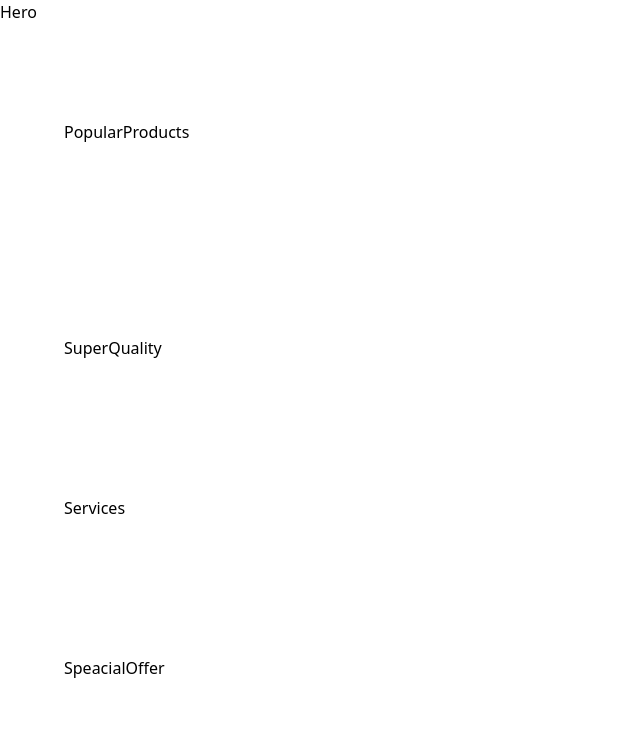
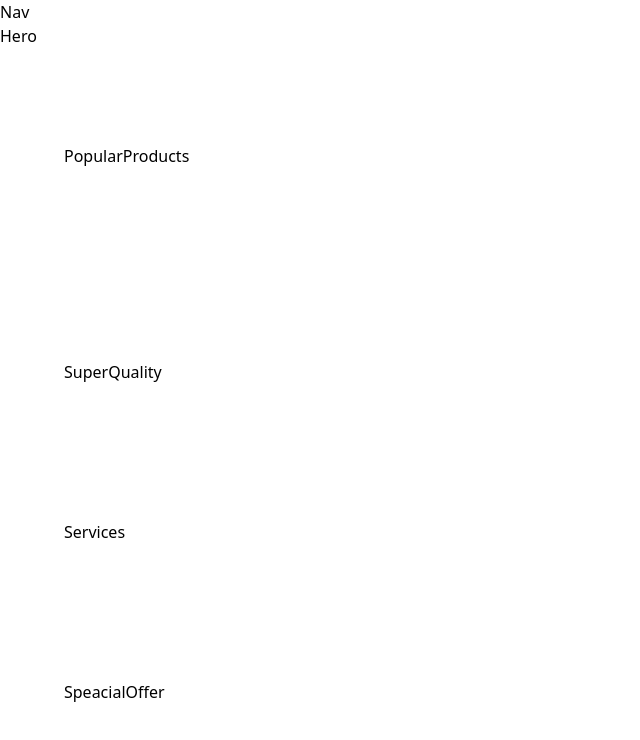
Before and after one commit to FIDELIS-TUWEI/Nike-App, a React (Vite) app: page / in a window 1280 px wide. Shown: the top 740 px of the page, without its empty margins (0-640 px from the left). Built offline with nearby package versions, Linux system fonts and the light colour scheme; a web font is replaced by a local one.

Commit message:
Nav component imported

```diff
--- a/src/App.jsx
+++ b/src/App.jsx
@@ -1,3 +1,4 @@
+import Nav from "./components/Nav";
 import { Hero, PopularProducts, SuperQuality,
   Services, SpecialOffer, CustomerReviews,
   Subscribe, Footer
@@ -5,7 +6,7 @@ import { Hero, PopularProducts, SuperQuality,
 
 const App = () => (
   <main className="relative">
-    {/*<Nav/>*/}
+    <Nav/>
 
     <section className="xl:padding-1 wide:padding-r padding:b">
       <Hero/>
```
